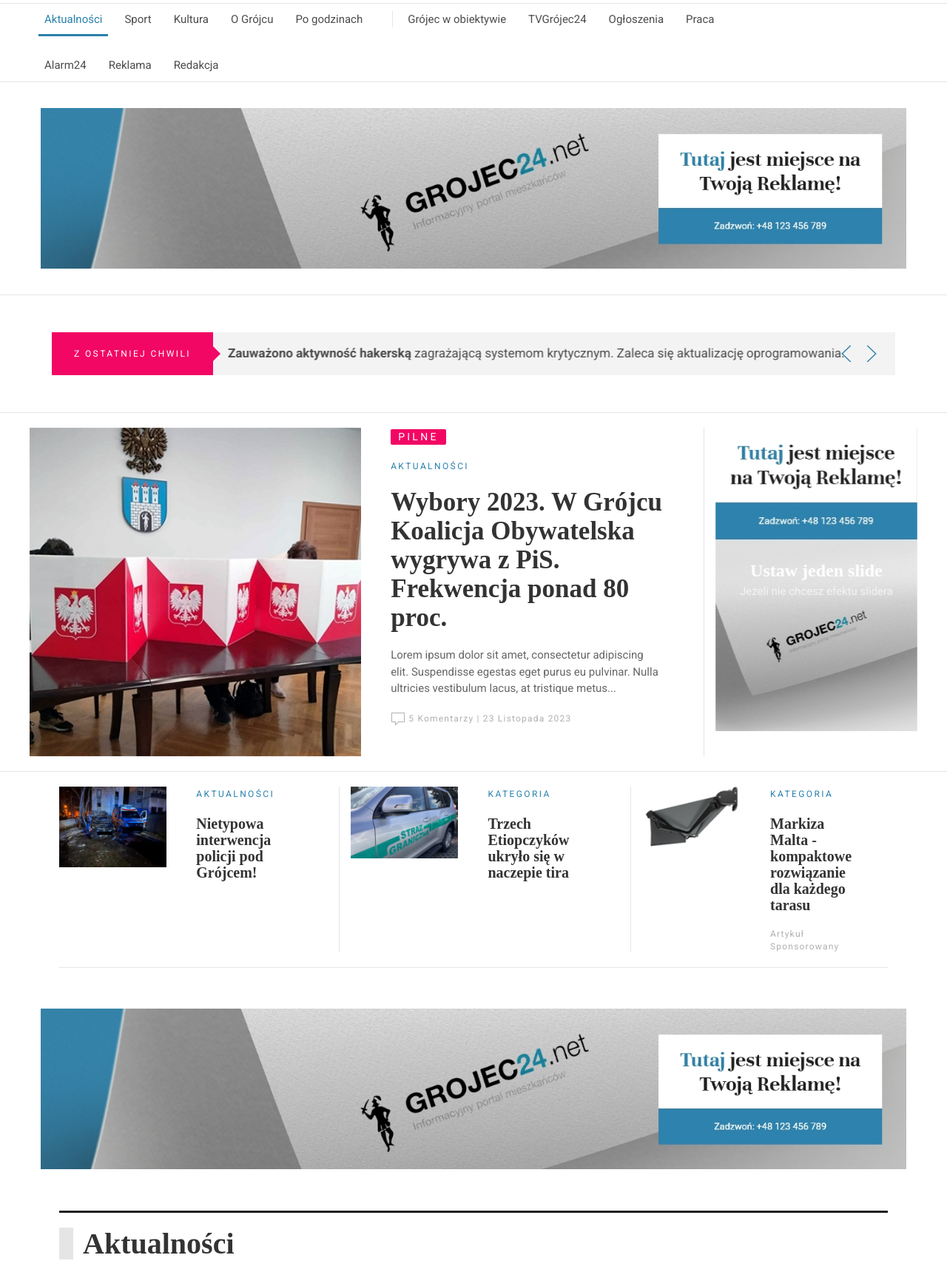
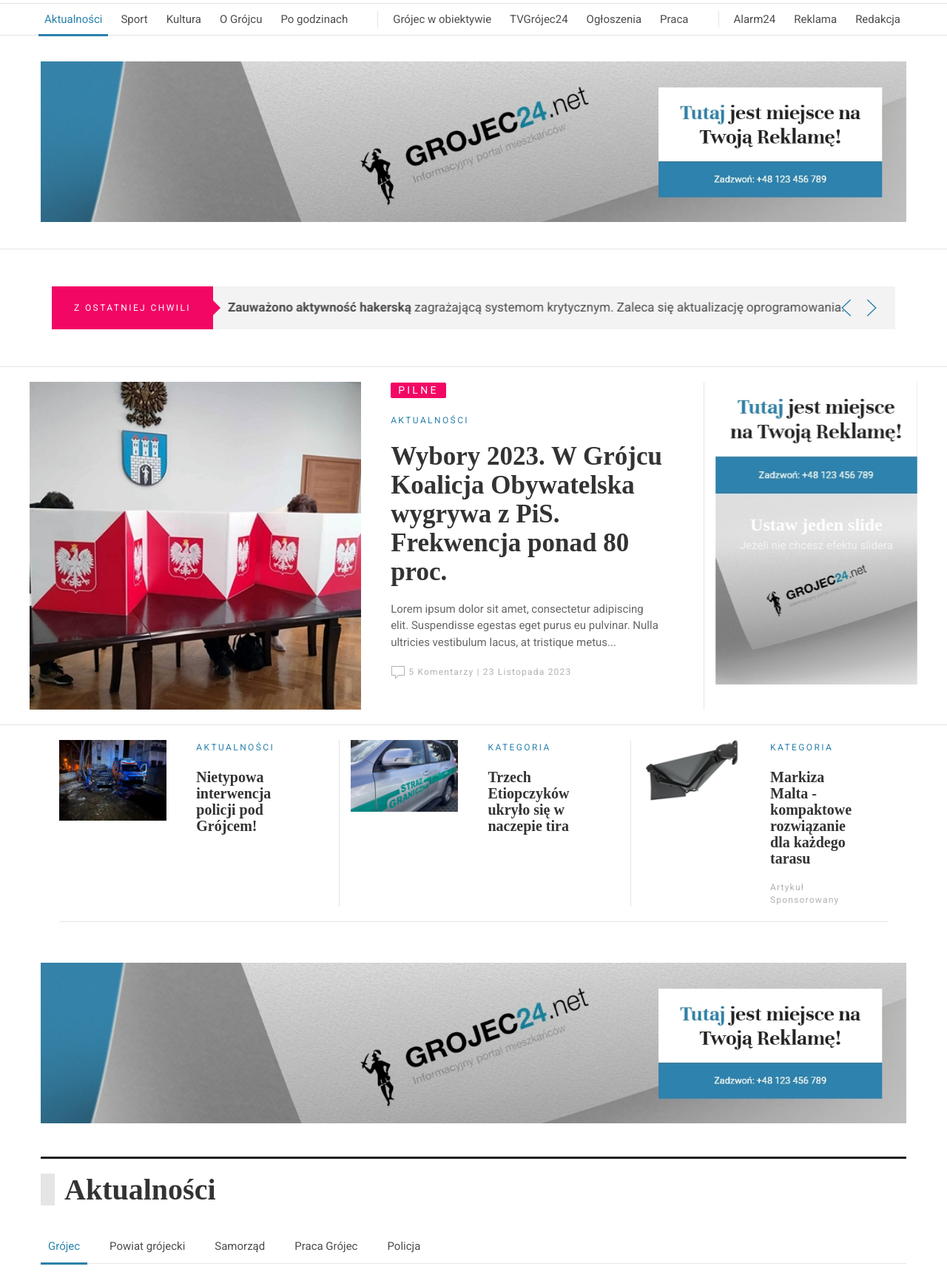
Before and after one commit to pablop76/grojec24, a website: page src/html/index.html in a window 1280 px wide. Shown: the part 193-1916 px from the top of the page at 74% size. Drawn offline with nearby package versions, Linux system fonts and the light colour scheme; files that its build step writes are made by us from their sources; files whose address does not match are found by name; a web font is replaced by a local one.

Commit message:
Wyrównanie pading w sekcjach oraz gap w nabar

```diff
--- a/src/html/particles/main-navbar.html
+++ b/src/html/particles/main-navbar.html
@@ -3,7 +3,7 @@
     <img src="./images/logo-grojec24.png" width="414" height="106" alt="logo Grójec24" />
   </a>
 </div>
-<hr class="uk-margin-small-bottom" />
+<hr class="uk-margin-small-bottom sticky" />
 <nav id="navbar-desktop" class="uk-navbar-container uk-navbar-transparent uk-visible@s">
   <div class="uk-container uk-container-large">
     <div data-uk-grid data-uk-navbar class="uk-subnav-divider uk-flex">
@@ -40,4 +40,4 @@
     </div>
   </div>
 </nav>
-<hr class="uk-margin-small-top" />
+<hr class="uk-margin-small-top sticky" />
--- a/src/html/particles/title-section.html
+++ b/src/html/particles/title-section.html
@@ -1,4 +1,4 @@
-<div class="uk-section uk-padding">
+<div class="uk-section uk-padding-small padding-top-title-seciton">
   <div class="uk-container uk-container-large">
     <hr class="divider-fat" />
     <h2 class="uk-heading-bullet @@background-bullet uk-margin-small-top header-section-title-xl"><a class="uk-link-heading" href="#">@@title</a></h2>
--- a/src/scss/base/_my_classes.scss
+++ b/src/scss/base/_my_classes.scss
@@ -54,3 +54,6 @@
 .category-small{
   font-size: 12px;
 }
+.padding-top-title-seciton{
+  padding-top: 30px;
+}
--- a/src/scss/layout/_navigation.scss
+++ b/src/scss/layout/_navigation.scss
@@ -9,7 +9,7 @@
   #navbar-desktop{
     display: none;
   }
-  hr{
+  hr.sticky{
     display: none;
   }
   background-color: #fff;
@@ -20,3 +20,8 @@
     display: block;
   }
 }
+@media (max-width: 1280px) {
+  .uk-navbar-nav {
+    gap: 25px;
+  }
+}
```
Also changed, not shown: src/html/particles/navbar.html (+1 -1 lines), dist/css/style.css, dist/index.html.
